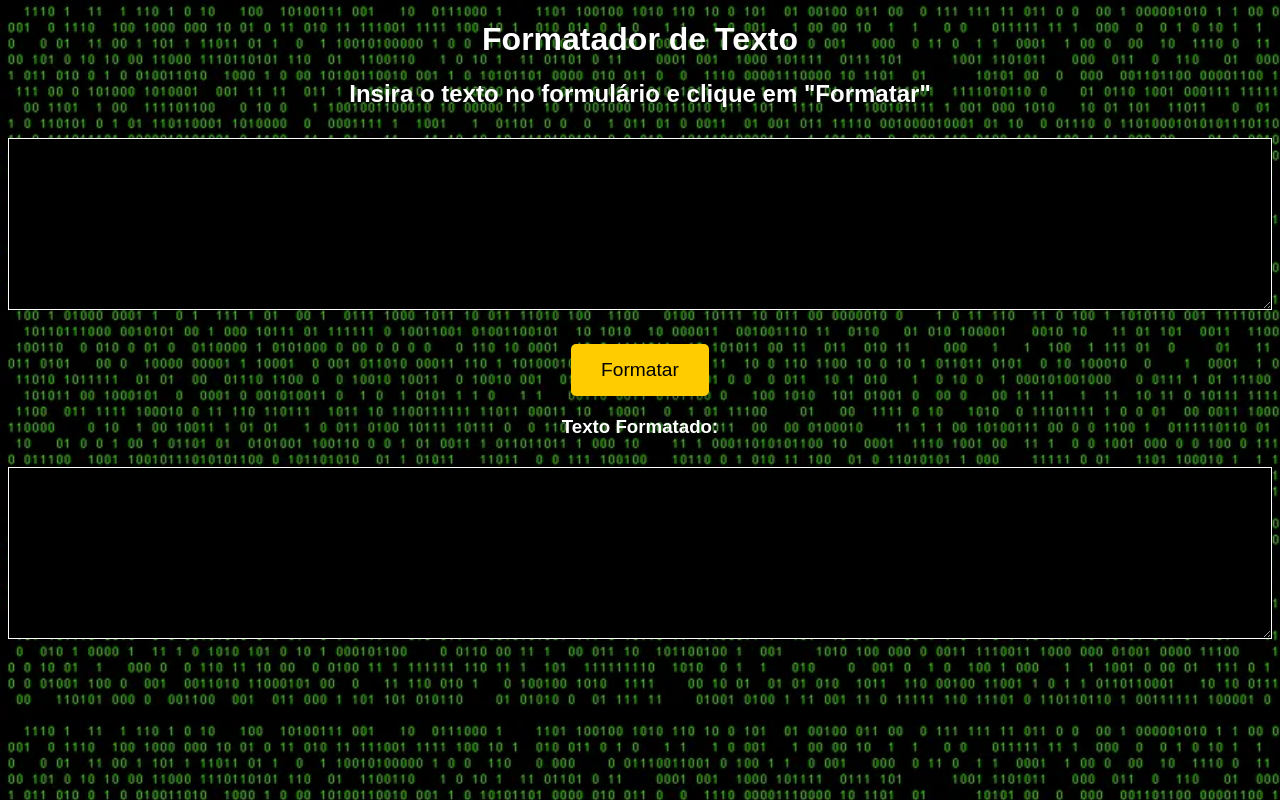
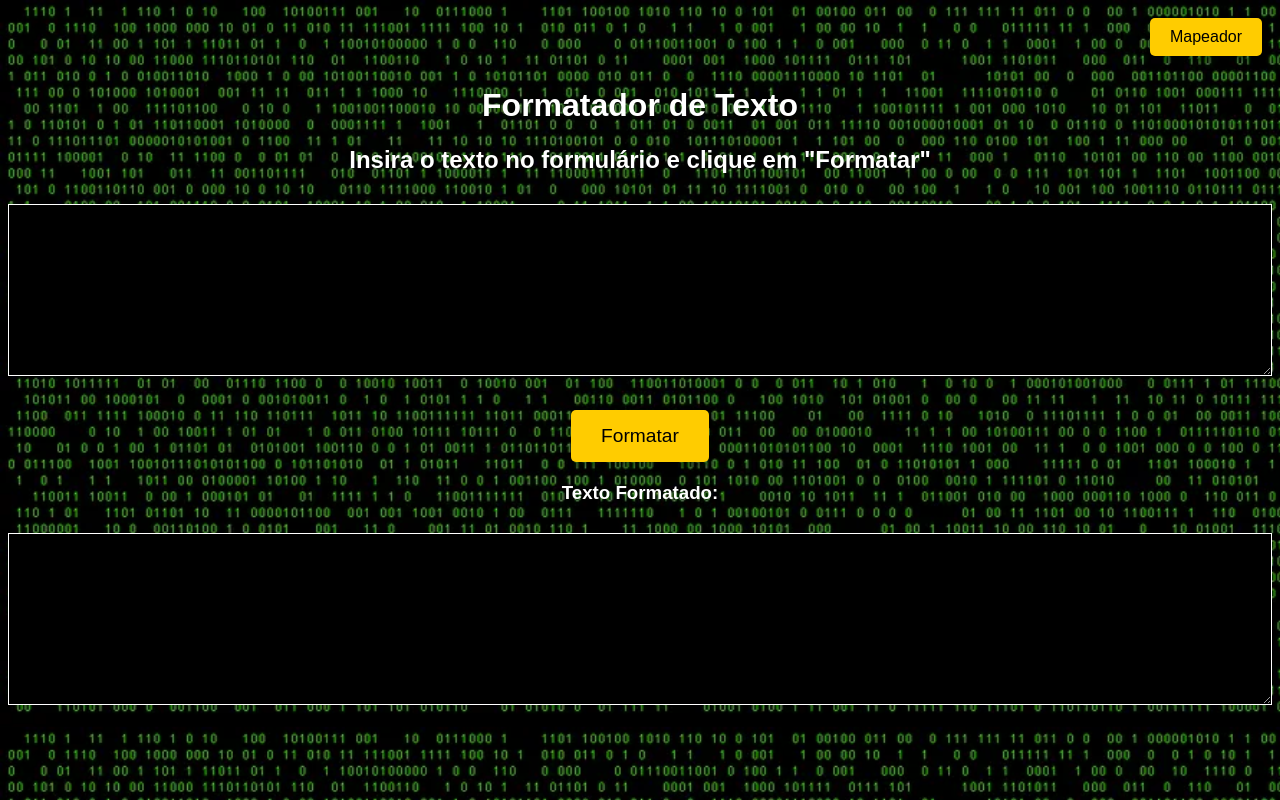
Before and after one commit to SniperCamper/mapeadorcacatal, a plain HTML site: page formatador.html in a window 1280 px wide. Drawn offline with Linux system fonts and the light colour scheme.

Commit message:
Formatador de texto

```diff
--- a/formatador.html
+++ b/formatador.html
@@ -37,13 +37,36 @@
             transition: background-color 0.3s ease;
         }
 
-        button:hover {
-            background-color: #e6b800;
-        }
+            button:hover {
+                background-color: #e6b800;
+            }
 
         h1, h2, h3 {
             text-align: center;
         }
+
+        .header {
+            width: 100%;
+            display: flex;
+            justify-content: flex-end;
+        }
+
+            .header button {
+                background-color: #ffcc00;
+                color: #000000;
+                border: none;
+                padding: 10px 20px;
+                font-size: 1em;
+                cursor: pointer;
+                border-radius: 5px;
+                box-shadow: 0 5px 10px rgba(0, 0, 0, 0.3);
+                transition: background-color 0.3s ease;
+                margin: 10px;
+            }
+
+                .header button:hover {
+                    background-color: #e6b800;
+                }
     </style>
     <script>
         function formatText() {
@@ -54,6 +77,9 @@
     </script>
 </head>
 <body>
+    <div class="header">
+        <button onclick="window.location.href='index.html'">Mapeador</button>
+    </div>
     <h1 style="text-align: center;">Formatador de Texto</h1>
     <h2>Insira o texto no formulário e clique em "Formatar"</h2>
     <textarea id="inputText" rows="10" cols="50"></textarea>
```
